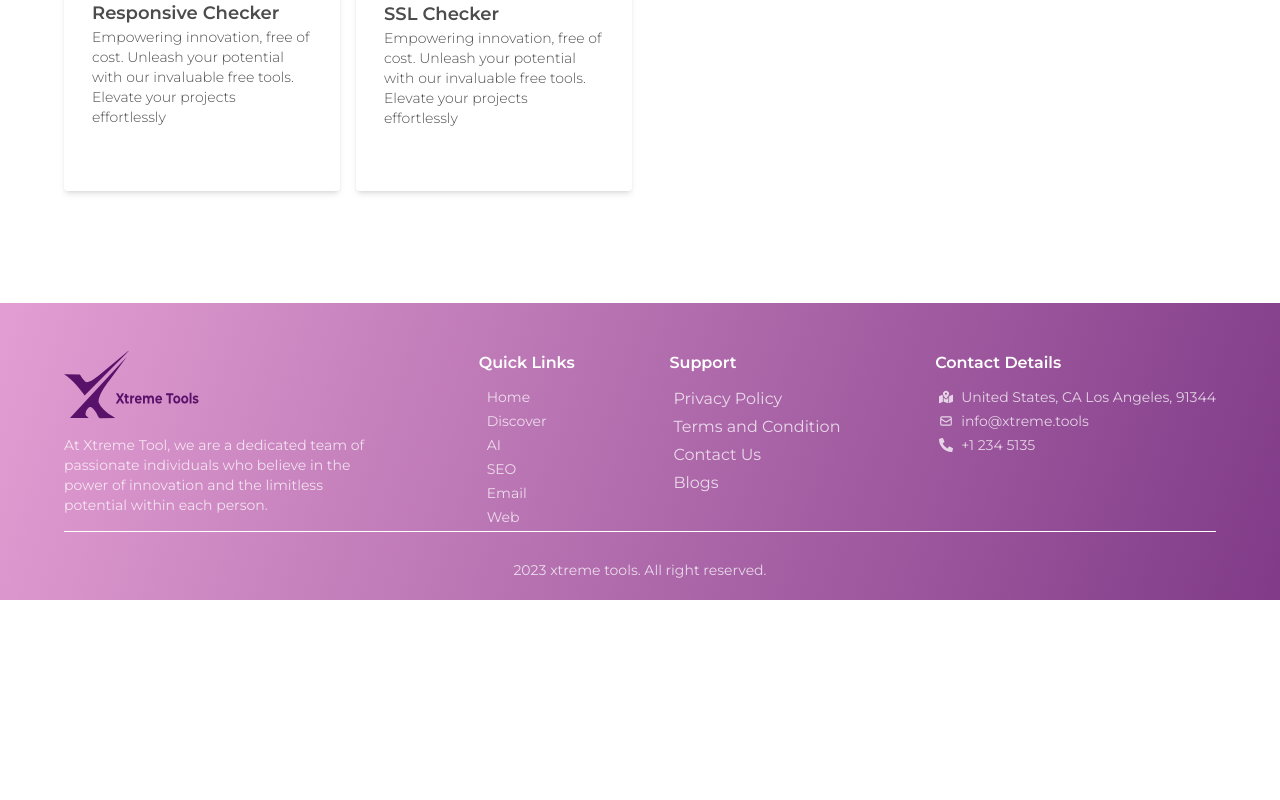
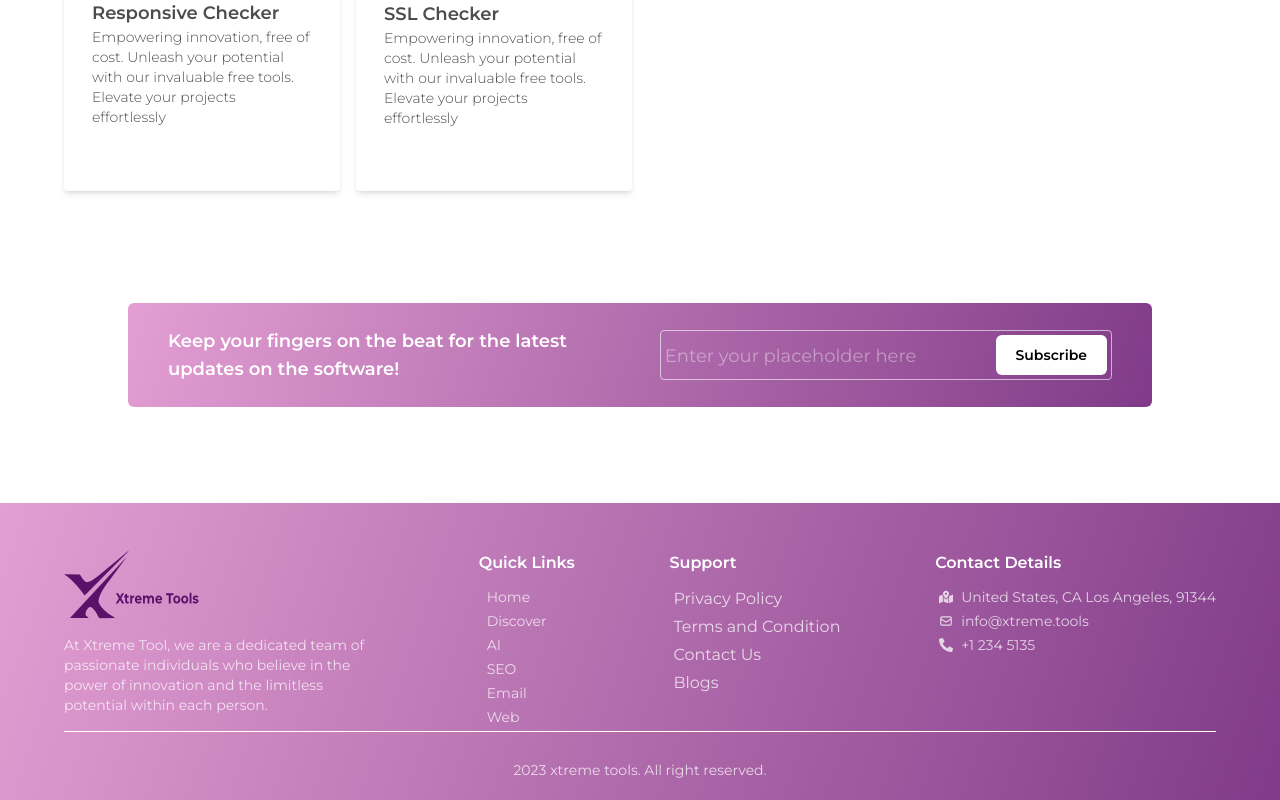
Before and after one commit to SabirKhanek/xtreme-tools, a React (Vite) app: page / in a window 1280 px wide. Shown: the part 4355-5155 px from the top of the page. Before the commit the page ends 4955 px from the top, so only its background shows below. Built offline with nearby package versions, Linux system fonts and the light colour scheme.

Commit message:
feat: subscribe to newsletter

```diff
--- a/src/pages/home/index.tsx
+++ b/src/pages/home/index.tsx
@@ -3,6 +3,7 @@ import { AIToolsSection } from "./sections/ai_tools";
 import { EmailMarketingToolsSection } from "./sections/email_marketing_tools";
 import { HeroSection } from "./sections/hero";
 import { SEOToolsSection } from "./sections/seo_tools";
+import { SubscribeSection } from "./sections/subscribe";
 import { ToolsSection } from "./sections/tools";
 import { WebToolsSection } from "./sections/web_tools";
 
@@ -22,6 +23,7 @@ export function HomePage({ className }: HomePageProps) {
       <EmailMarketingToolsSection />
       <AIToolsSection />
       <WebToolsSection />
+      <SubscribeSection/>
       <Footer />
     </div>
   );
--- /dev/null
+++ b/src/pages/home/sections/subscribe.tsx
@@ -0,0 +1,32 @@
+import { Button } from "../../../components/button";
+import { getResponsiveClasses } from "../../../shared/constants/getResponsiveClasses";
+
+export interface SubscribeSectionProps {
+  className?: string;
+}
+export function SubscribeSection({ className }: SubscribeSectionProps) {
+  return (
+    <div className={`${className} ${getResponsiveClasses()} mb-24`}>
+      <div
+        style={{ backgroundImage: "" }}
+        className="rounded-md bg-[linear-gradient(289deg,#58126A_-40.56%,#F6B2E1_119.32%)] px-10 py-6 flex gap-10 justify-between items-center flex-col md:flex-row mx-auto my-0 max-w-[1024px]"
+      >
+        <h2 className="text-white font-semibold text-lg md:basis-1/2">
+          Keep your fingers on the beat for the latest updates on the software!
+        </h2>
+        <div className="md:basis-1/2 w-full border border-white/60 rounded flex justify-center items-center p-1 gap-1">
+          <input
+            className="outline-none bg-transparent text-md h-8 text-xl text-white placeholder:text-white/40 placeholder:text-lg grow"
+            placeholder="Enter your placeholder here"
+            type="text"
+          />
+          <Button className="text-black bg-white shrink-0 !rounded-md">
+            <span className="text-black text-sm font-semibold !rounded">
+              Subscribe
+            </span>
+          </Button>
+        </div>
+      </div>
+    </div>
+  );
+}
```
